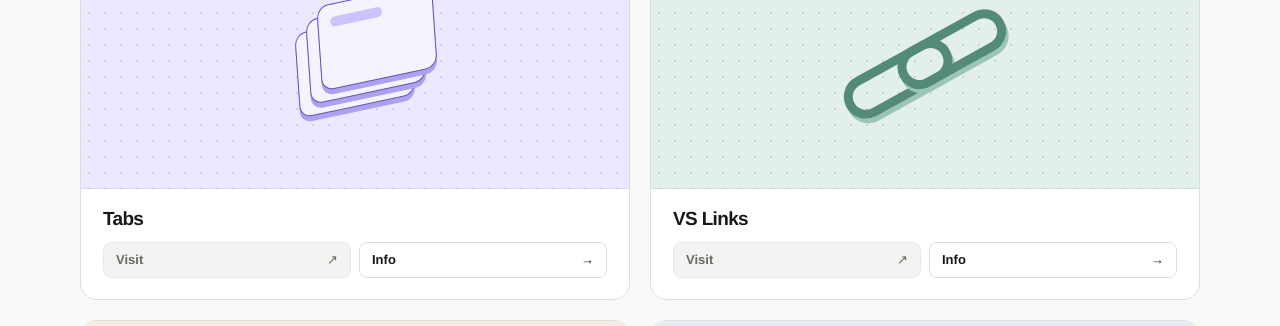
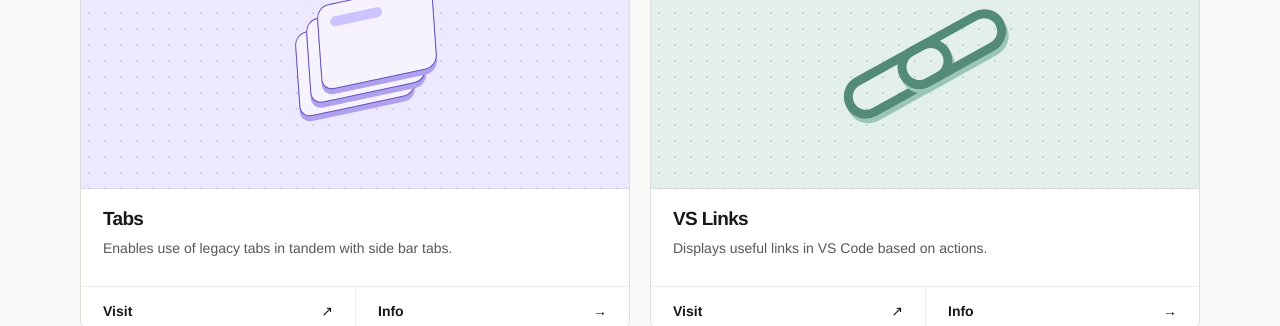
Before and after one commit to feesh42/portfolio, a website built with Vite: page index.html in a window 1280 px wide. Shown: the part 624-950 px from the top of the page. Built offline with nearby package versions, Linux system fonts and the light colour scheme; no server answers.

Commit message:
Swap tile descriptions for full-width hover actions

```diff
--- a/index.html
+++ b/index.html
@@ -52,9 +52,12 @@
           <a class="github-shortcut"></a>
           <div class="card-copy">
             <h3><a class="project-title"></a></h3>
-            <div class="tile-actions">
-              <a class="action action-primary visit">Visit <span aria-hidden="true">↗</span></a>
-              <a class="action info">Info <span aria-hidden="true">→</span></a>
+            <div class="tile-footer">
+              <p class="tile-description"></p>
+              <div class="tile-actions">
+                <a class="visit">Visit <span aria-hidden="true">↗</span></a>
+                <a class="info">Info <span aria-hidden="true">→</span></a>
+              </div>
             </div>
           </div>
         </div>
--- a/src/main.js
+++ b/src/main.js
@@ -51,14 +51,9 @@ function render(projects) {
     title.textContent = project.title;
     info.href = detailPath;
     info.setAttribute('aria-label', `Info about ${project.title}`);
-    if (project.demo) {
-      visit.href = project.demo;
-      visit.setAttribute('aria-label', `Visit ${project.title}`);
-    } else {
-      visit.setAttribute('aria-disabled', 'true');
-      visit.setAttribute('aria-label', 'Visit unavailable: no live demo listed');
-      visit.title = 'No live demo listed';
-    }
+    tile.querySelector('.tile-description').textContent = project.description || '';
+    visit.href = project.demo || 'https://github.com/feesh42';
+    visit.setAttribute('aria-label', project.demo ? `Visit ${project.title}` : 'Visit feesh42 on GitHub');
     source.href = project.source;
     source.setAttribute('aria-label', `${project.title} on GitHub`);
     source.append(githubIcon());
--- a/src/style.css
+++ b/src/style.css
@@ -94,10 +94,35 @@ h1 span { color: #6550e7; margin-left: .04em; }
 .art[data-kind="scholar"] { --art-background: #e7ebf7; --art-edge: #536caa; --art-face: #f0f4ff; --art-shadow: #a6b8e7; }
 .art[data-kind="scholar"] i::after { content: ""; display: block; width: 70%; height: 30px; margin: 17px auto; background: repeating-linear-gradient(#acbfee 0 2px, transparent 2px 9px); }
 
-.card-copy { padding: 19px 22px 21px; }
-.card-copy h3 { margin: 0; font-size: 19px; letter-spacing: -.035em; }
+.card-copy h3 { margin: 0; padding: 19px 22px 0; font-size: 19px; letter-spacing: -.035em; }
 .project-title:hover { color: #4934c7; }
-.tile-actions { display: grid; grid-template-columns: repeat(2, minmax(0, 1fr)); gap: 8px; margin-top: 12px; }
+.tile-description {
+  margin: 0;
+  min-height: 56px;
+  padding: 8px 22px 17px;
+  color: #575754;
+  font-size: 14px;
+  line-height: 1.5;
+}
+.tile-description:empty { display: none; }
+.tile-actions {
+  display: grid;
+  grid-template-columns: repeat(2, minmax(0, 1fr));
+  min-height: 49px;
+  border-top: 1px solid #eeede9;
+}
+.tile-actions a {
+  display: flex;
+  align-items: center;
+  justify-content: space-between;
+  gap: 8px;
+  padding: 10px 22px;
+  font-size: 14px;
+  font-weight: 650;
+}
+.tile-actions a + a { border-left: 1px solid #eeede9; }
+.tile-actions a:hover, .tile-actions a:focus-visible { background: #f1effd; color: #4934c7; }
+.tile-actions a:focus-visible { outline-offset: -3px; }
 .action {
   display: inline-flex;
   align-items: center;
@@ -114,7 +139,6 @@ h1 span { color: #6550e7; margin-left: .04em; }
 .action[href]:hover { background: #f1effd; border-color: #d7cef9; }
 .action-primary { background: #242329; border-color: #242329; color: white; }
 .action-primary[href]:hover { background: #4934c7; border-color: #4934c7; }
-.action[aria-disabled="true"] { background: #f3f3f1; border-color: #e9e9e5; color: #686864; cursor: default; }
 .github-shortcut {
   position: absolute;
   top: 11px;
@@ -130,8 +154,12 @@ h1 span { color: #6550e7; margin-left: .04em; }
 .github-shortcut:hover { color: #4934c7; }
 
 @media (hover: hover) and (pointer: fine) {
-  .tile-actions, .github-shortcut { opacity: 0; transition: opacity .12s ease-in-out; }
-  .tile:is(:hover, :focus-within) :is(.tile-actions, .github-shortcut) { opacity: 1; }
+  .tile-footer { display: grid; min-height: 56px; }
+  .tile-footer > * { grid-area: 1 / 1; }
+  .tile-actions, .tile-description, .github-shortcut { transition: opacity .12s ease-in-out; }
+  .tile-actions, .github-shortcut { opacity: 0; pointer-events: none; }
+  .tile:is(:hover, :focus-within) :is(.tile-actions, .github-shortcut) { opacity: 1; pointer-events: auto; }
+  .tile:is(:hover, :focus-within) .tile-description { opacity: 0; pointer-events: none; }
 }
 
 .detail { position: relative; isolation: isolate; }
@@ -185,5 +213,5 @@ body:has(.detail:not([hidden])) .site-header { position: relative; z-index: 1; }
 }
 @media (prefers-reduced-motion: reduce) {
   .card { transform: none; transition: none; }
-  .tile-actions, .github-shortcut { transition: none; }
+  .tile-actions, .tile-description, .github-shortcut { transition: none; }
 }
```
